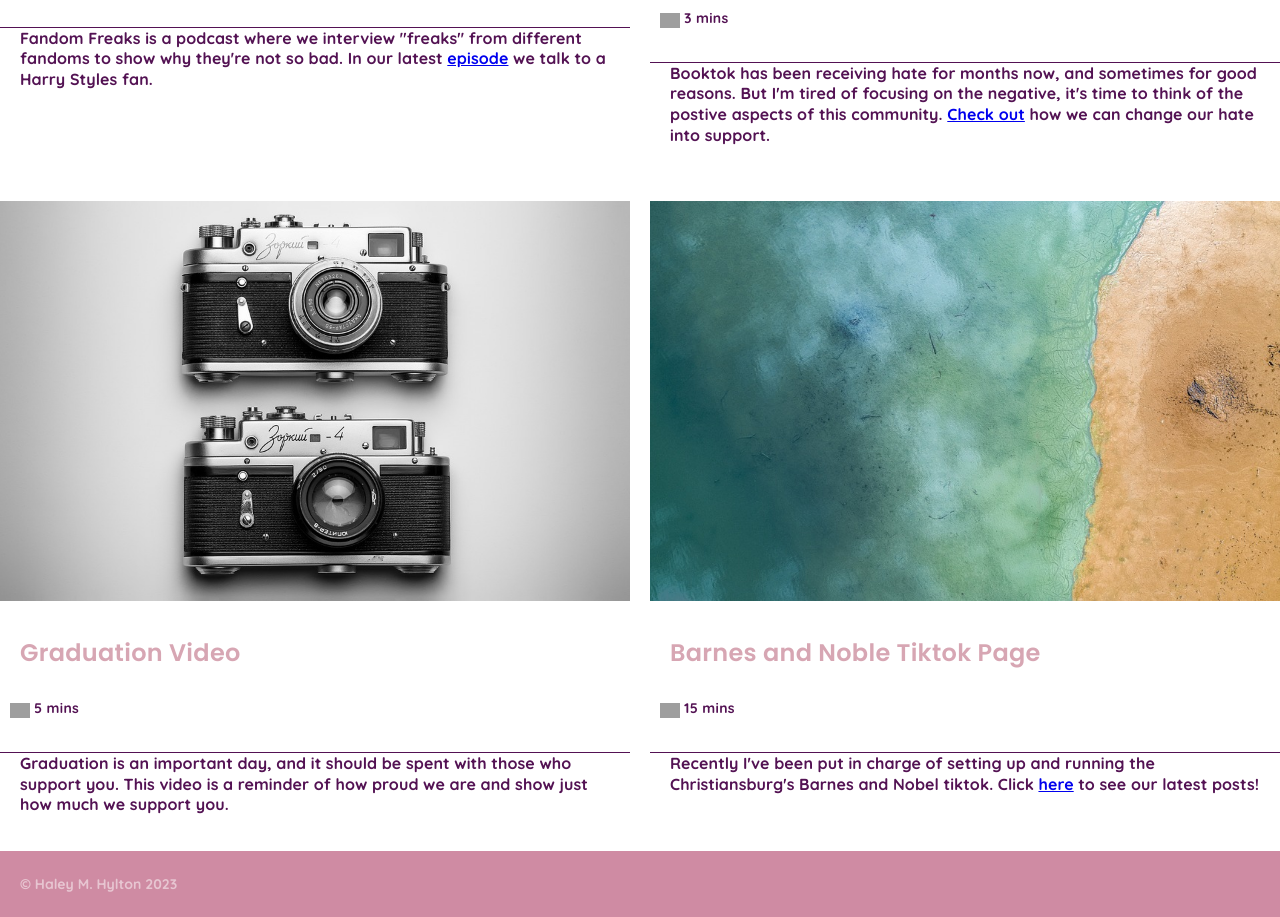
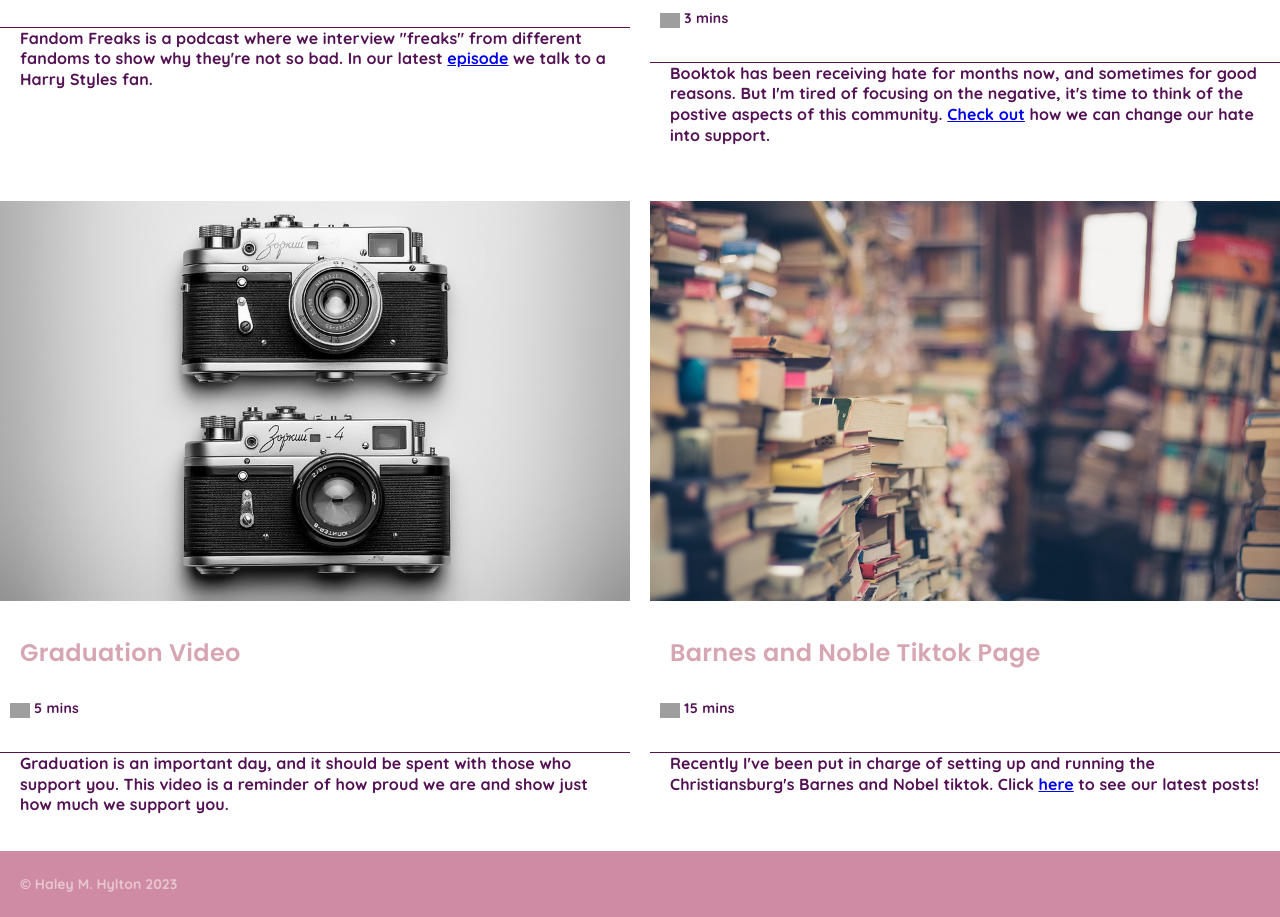
Before and after one commit to haleyhylton/haleyhylton.github.io, a plain HTML site: page index.html in a window 1280 px wide. Shown: the part 1368-2285 px from the top of the page. Drawn offline with nearby package versions, Linux system fonts and the light colour scheme; grey boxes are pictures that could not be loaded.

Commit message:
new image
new

```diff
--- a/index.html
+++ b/index.html
@@ -58,7 +58,7 @@
             Graduation is an important day, and it should be spent with those who support you. This video is a reminder of how proud we are and show just how much we support you.</p>
         </div>
         <div class="project d">
-          <img src="images/sea.jpg" />
+          <img src="images/tiktok book.jpg" />
           <h2>Barnes and Noble Tiktok Page</h2>
           <img src="https://content.codecademy.com/courses/learn-css-grid/lesson-ii/time.svg" class="time" />
           <p class="mins">15 mins</p>
```
Also changed, not shown: images/tiktok book.jpg (added).
